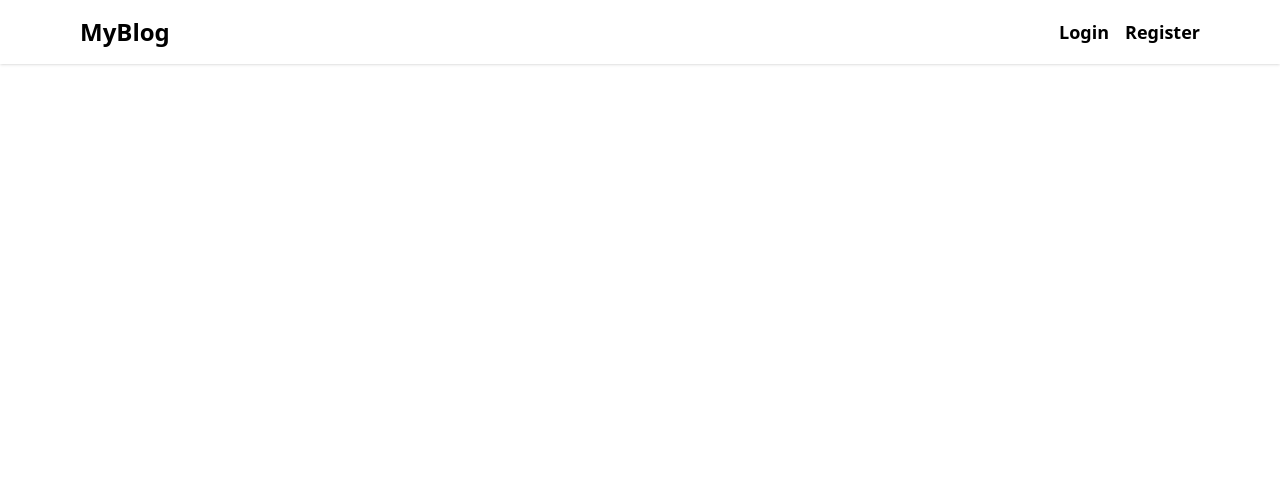
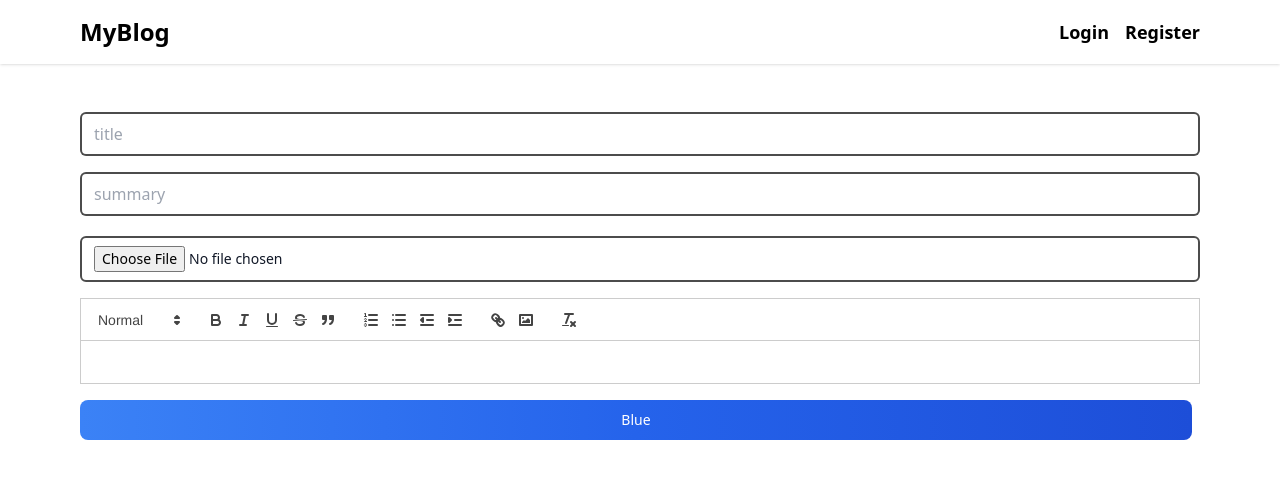
Before and after one commit to hamaadafzal4209/Blog-App, a React (Vite) app in the folder client/: page /create in a window 1280 px wide. Shown: the top 478 px of the page. Built offline with nearby package versions, Linux system fonts and the light colour scheme; no server answers.

Commit message:
Create UI for Create new Post Page

```diff
--- a/client/package.json
+++ b/client/package.json
@@ -13,6 +13,7 @@
     "react": "^18.2.0",
     "react-dom": "^18.2.0",
     "react-icons": "^5.2.1",
+    "react-quill": "^2.0.0",
     "react-router-dom": "^6.23.1"
   },
   "devDependencies": {
--- a/client/src/App.jsx
+++ b/client/src/App.jsx
@@ -4,6 +4,7 @@ import Home from "./Pages/Home";
 import Login from "./Pages/Login";
 import Register from "./Pages/Register";
 import { UserContextProvider } from "./context/UserContext";
+import Create from "./Pages/Create";
 
 function App() {
   return (
@@ -14,6 +15,7 @@ function App() {
           <Route path="/" element={<Home />} />
           <Route path="/login" element={<Login />} />
           <Route path="/register" element={<Register />} />
+          <Route path="/create" element={<Create />} />
         </Routes>
       </BrowserRouter>
     </UserContextProvider>
--- /dev/null
+++ b/client/src/Pages/Create.jsx
@@ -0,0 +1,80 @@
+import { useState } from "react";
+import ReactQuill from "react-quill";
+import "react-quill/dist/quill.snow.css";
+
+const modules = {
+  toolbar: [
+    [{ header: [1, 2, false] }],
+    ["bold", "italic", "underline", "strike", "blockquote"],
+    [
+      { list: "ordered" },
+      { list: "bullet" },
+      { indent: "-1" },
+      { indent: "+1" },
+    ],
+    ["link", "image"],
+    ["clean"],
+  ],
+};
+
+const formats = [
+  "header",
+  "bold",
+  "italic",
+  "underline",
+  "strike",
+  "blockquote",
+  "list",
+  "bullet",
+  "indent",
+  "link",
+  "image",
+];
+
+function Create() {
+  const [title, setTitle] = useState();
+  const [summary, setSummary] = useState();
+  const [content, setContent] = useState();
+
+  return (
+    <div className="px-4 sm:px-10 md:px-16 lg:px-20 py-12">
+      <form action="" className="flex flex-col gap-4">
+        <input
+          className="border-2 border-black/70 px-3 py-2 rounded-md focus:outline-none"
+          type="text"
+          placeholder="title"
+          name="title"
+          value={title}
+          onChange={(e) => setTitle(e.target.value)}
+        />
+        <input
+          className="border-2 border-black/70 px-3 py-2 rounded-md focus:outline-none"
+          type="text"
+          placeholder="summary"
+          name="summary"
+          value={summary}
+          onChange={(e) => setSummary(e.target.value)}
+        />
+        <input
+          type="file"
+          id="file"
+          className="border-2 border-black/70 px-3 py-2 rounded-md focus:outline-none mt-1 block w-full text-sm text-gray-900 cursor-pointer"
+        />
+        <ReactQuill
+          value={content}
+          onChange={(newValue) => setContent(newValue)}
+          formats={formats}
+          modules={modules}
+        />
+        <button
+          type="submit"
+          className="text-white bg-gradient-to-r from-blue-500 via-blue-600 to-blue-700 hover:bg-gradient-to-br focus:ring-4 focus:outline-none focus:ring-blue-300 dark:focus:ring-blue-800 font-medium rounded-lg text-sm px-5 py-2.5 text-center me-2 mb-2"
+        >
+          Blue
+        </button>
+      </form>
+    </div>
+  );
+}
+
+export default Create;
--- a/client/src/Pages/Login.jsx
+++ b/client/src/Pages/Login.jsx
@@ -18,6 +18,7 @@ function Login() {
       if (response.status === 200) {
         console.log("Login successful");
         navigate("/");
+        location.reload();
       } else {
         const errorMessage = await response.text();
         alert(errorMessage);
```
Also changed, not shown: 1 other file (tests, documents, lock files or other folders).
